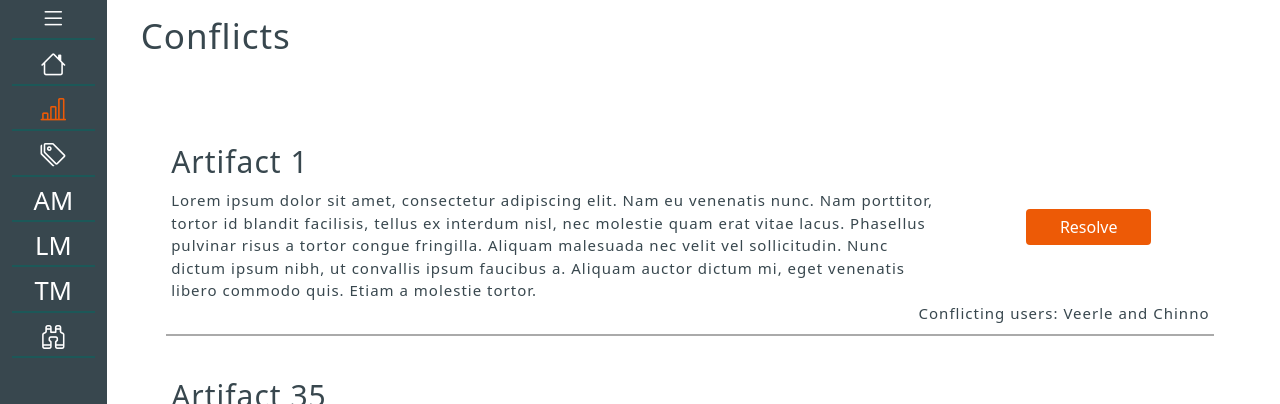
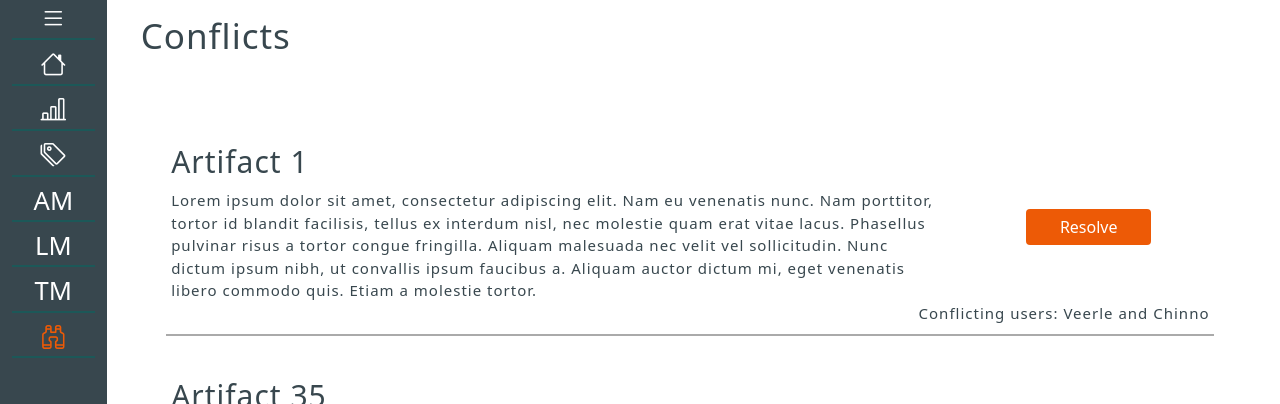
Before and after one commit to muctadir/lama, an Angular app in the folder frontend/: page /project/conflict in a window 1280 px wide. Shown: the top 404 px of the page. Built offline with nearby package versions, Linux system fonts and the light colour scheme.

Commit message:
nav bar bugfix when expanding/collapsing
ensures that the currently viewed page works correctly for when the user switches between expanded nav bar and collapsed nav bar

```diff
--- a/frontend/src/app/navigation-menu/navigation-menu.component.ts
+++ b/frontend/src/app/navigation-menu/navigation-menu.component.ts
@@ -1,5 +1,6 @@
 import { Component, OnDestroy } from '@angular/core';
 import { NavCollapseService } from '../nav-collapse.service';
+import { Router } from '@angular/router';
 import { Subscription } from 'rxjs';
 
 @Component({
@@ -22,8 +23,8 @@ export class NavigationMenuComponent implements OnDestroy {
    *
    * @param commService instance of NavCollapseService used to communicate with project component
    */
-  constructor(private commService: NavCollapseService) {
-    this.det_page(0);
+  constructor(private router: Router, private commService: NavCollapseService) {
+    this.route_det_page();
     this.subscription = this.commService.currentCollapsed.subscribe(msg => this.collapsed = msg);
   }
 
@@ -60,4 +61,37 @@ export class NavigationMenuComponent implements OnDestroy {
     this.page = navnr;
   }
 
+  /**
+   * Determines the page that shown be shown based on the current route
+   *
+   * @trigger when a navigation-menu is initialized
+   */
+  route_det_page() {
+    let route = this.router.url;
+    // if the route contains stats page, should highlight icon 0
+    if (route.includes("stats")){
+      this.page = 0;
+    }
+    // if the route contains labelling page, should highlight icon 1
+    if (route.includes("labelling")){
+      this.page = 1;
+    }
+    // if the route contains artifact management page, should highlight icon 2
+    if (route.includes("artifact")){
+      this.page = 2;
+    }
+    // if the route contains label management page, should highlight icon 2
+    if (route.includes("labelmanagement")){
+      this.page = 3;
+    }
+    // if the route contains theme management page, should highlight icon 2
+    if (route.includes("theme")){
+      this.page = 4;
+    }
+    // if the route contains conflict page, should highlight icon 2
+    if (route.includes("conflict")){
+      this.page = 5;
+    }
+  }
+
 }
```
